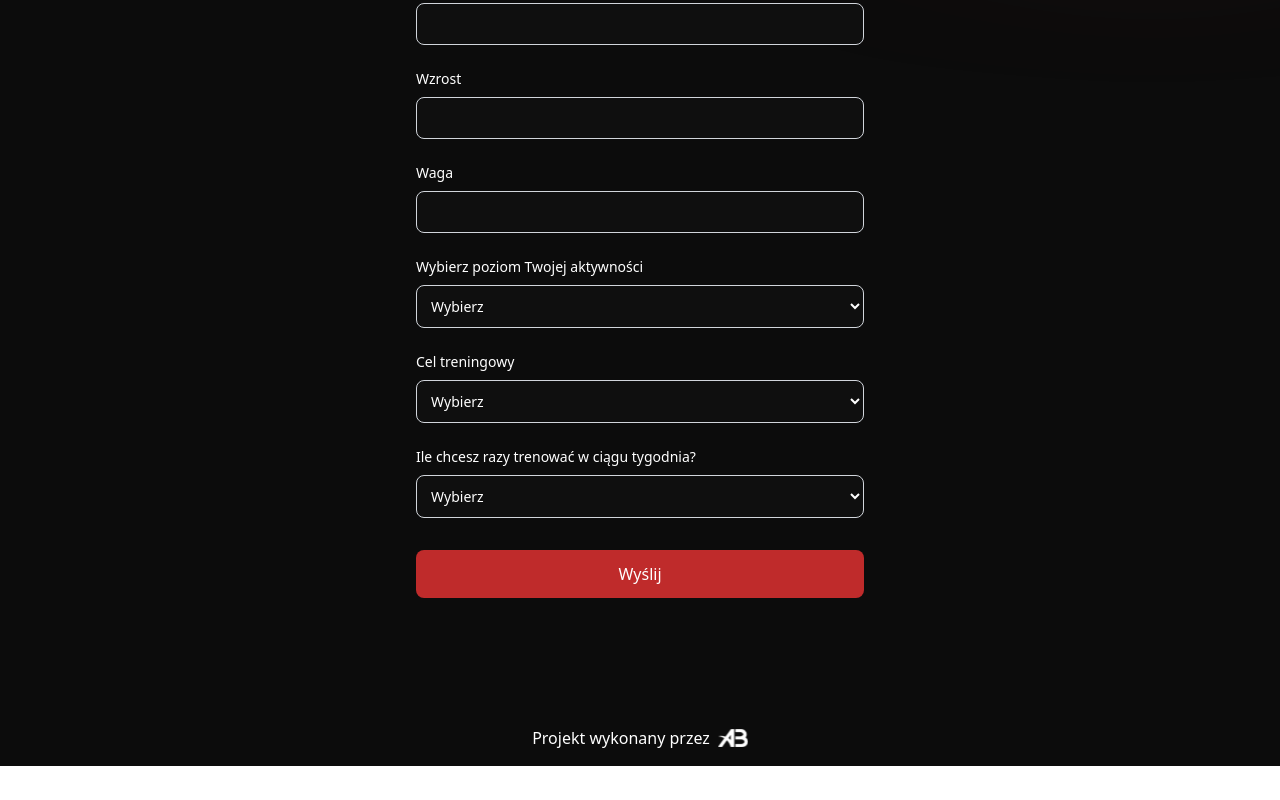
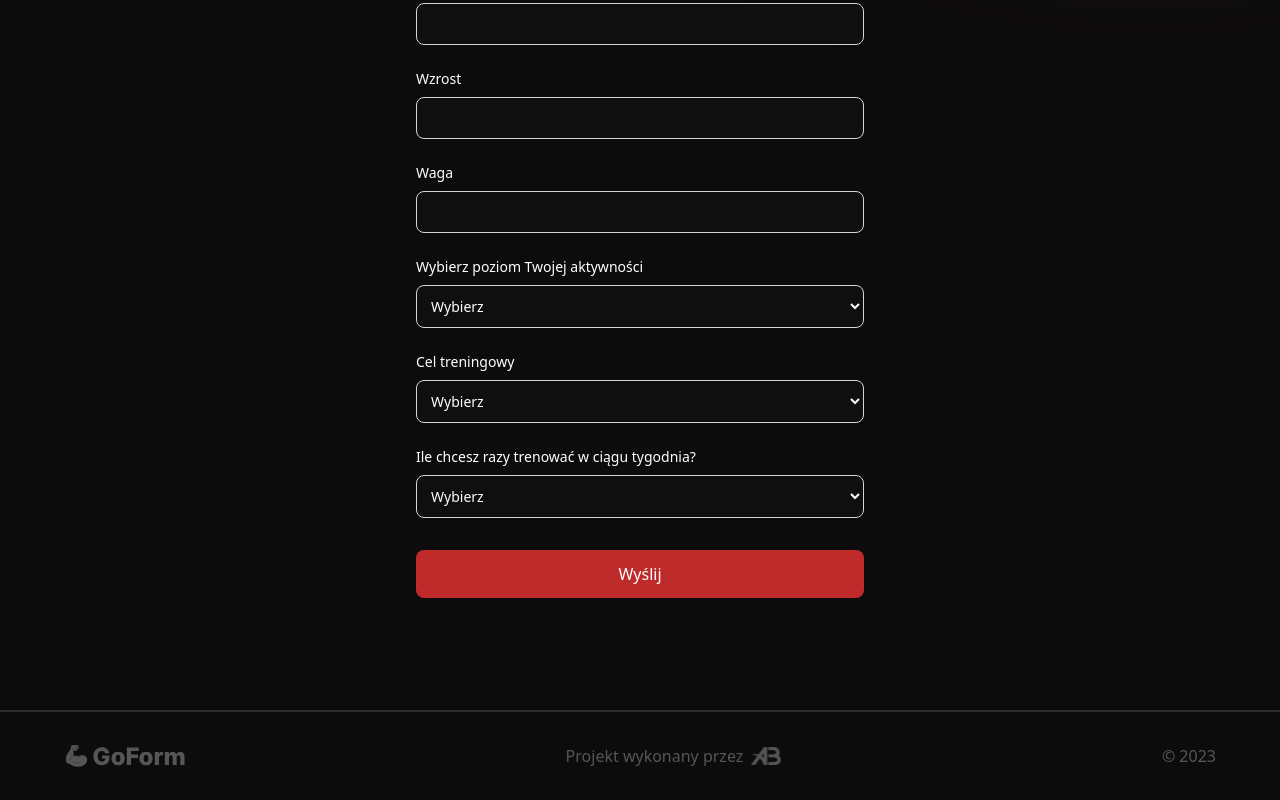
Before and after one commit to abieniek03/go-form, a Vue app: page / in a window 1280 px wide. Shown: the part 2168-2968 px from the top of the page. Before the commit the page ends 2934 px from the top, so only its background shows below. Built offline with nearby package versions, Linux system fonts and the light colour scheme; the HTML template or start-up script is replaced by a standard one.

Commit message:
edit footer

```diff
--- a/src/components/elements/Footer.vue
+++ b/src/components/elements/Footer.vue
@@ -1,12 +1,31 @@
-<script setup lang="ts"></script>
+<script setup lang="ts">
+import { onMounted } from 'vue';
+
+const handleCurrentYear = () => {
+	const date = new Date();
+	const year = date.getFullYear();
+
+	return year;
+};
+
+onMounted(() => {
+	handleCurrentYear();
+});
+</script>
 
 <template>
-	<footer class="text-content p-4 lg:px-16 text-center">
-		<p class="flex justify-center items-center">
-			Projekt wykonany przez
-			<a href="https://www.abwebproject.com/" target="_blank">
-				<img src="../../../public/ab-white-logo.svg" alt="AB Web Project" width="30" class="ms-2" />
+	<footer class="text-content text-center p-4 py-8 border-t-2 border-border lg:px-16">
+		<div class="flex justify-between items-end opacity-30">
+			<a href="#">
+				<img src="../../../public/go-form-logo-white.svg" alt="GoForm" />
 			</a>
-		</p>
+			<p class="flex justify-center items-center">
+				Projekt wykonany przez
+				<a href="https://www.abwebproject.com/" target="_blank">
+					<img src="../../../public/ab-white-logo.svg" alt="AB Web Project" width="30" class="ms-2" />
+				</a>
+			</p>
+			<span>&copy; {{ handleCurrentYear() }}</span>
+		</div>
 	</footer>
 </template>
--- a/tailwind.config.js
+++ b/tailwind.config.js
@@ -9,6 +9,7 @@ export default {
 				primary: '#BF2B2B',
 				'primary-hover': '#AE1A1A',
 				content: '#fff',
+				border: '#2c2c2c',
 			},
 		},
 	},
```
Also changed, not shown: public/go-form-logo-white.svg (added).
